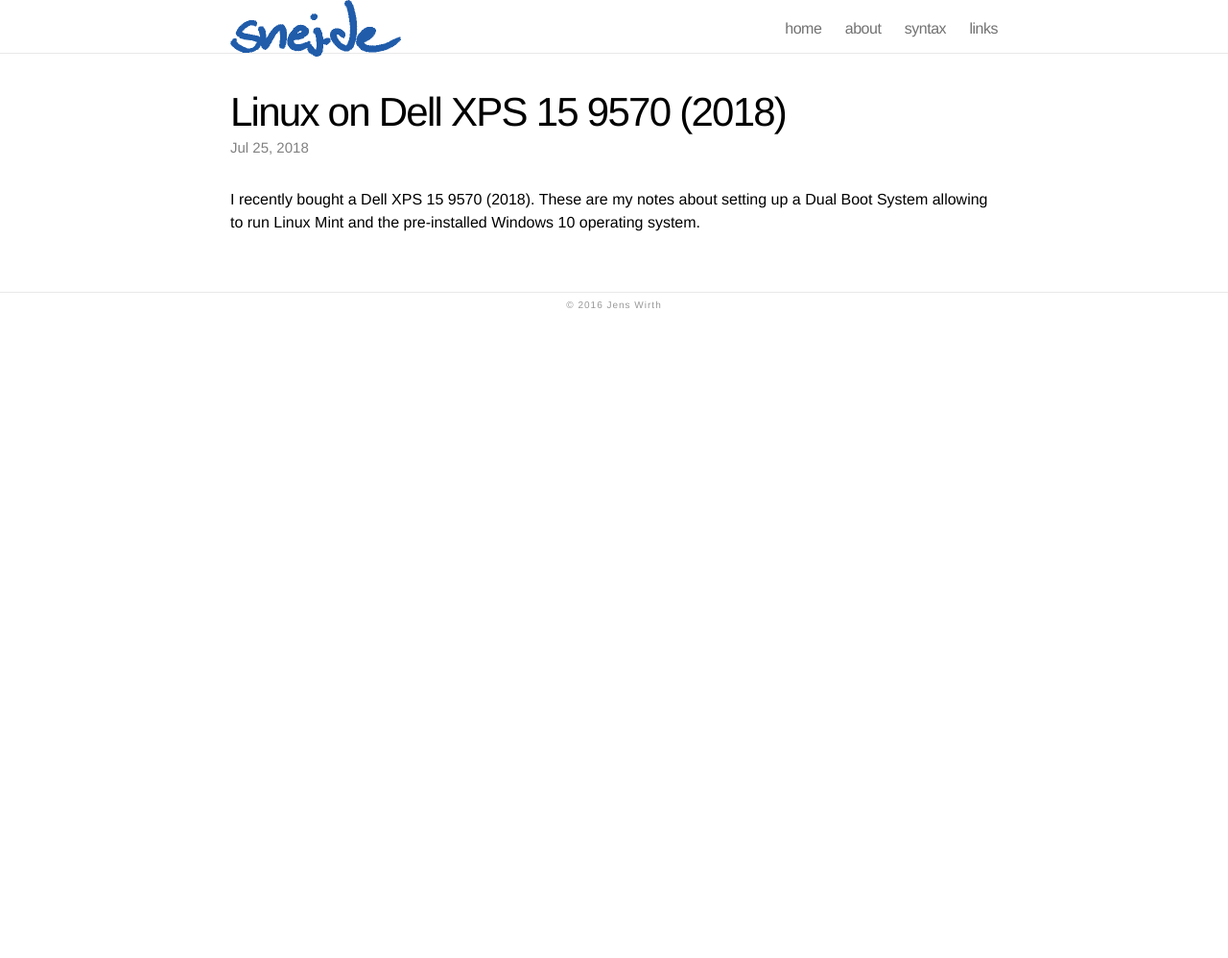
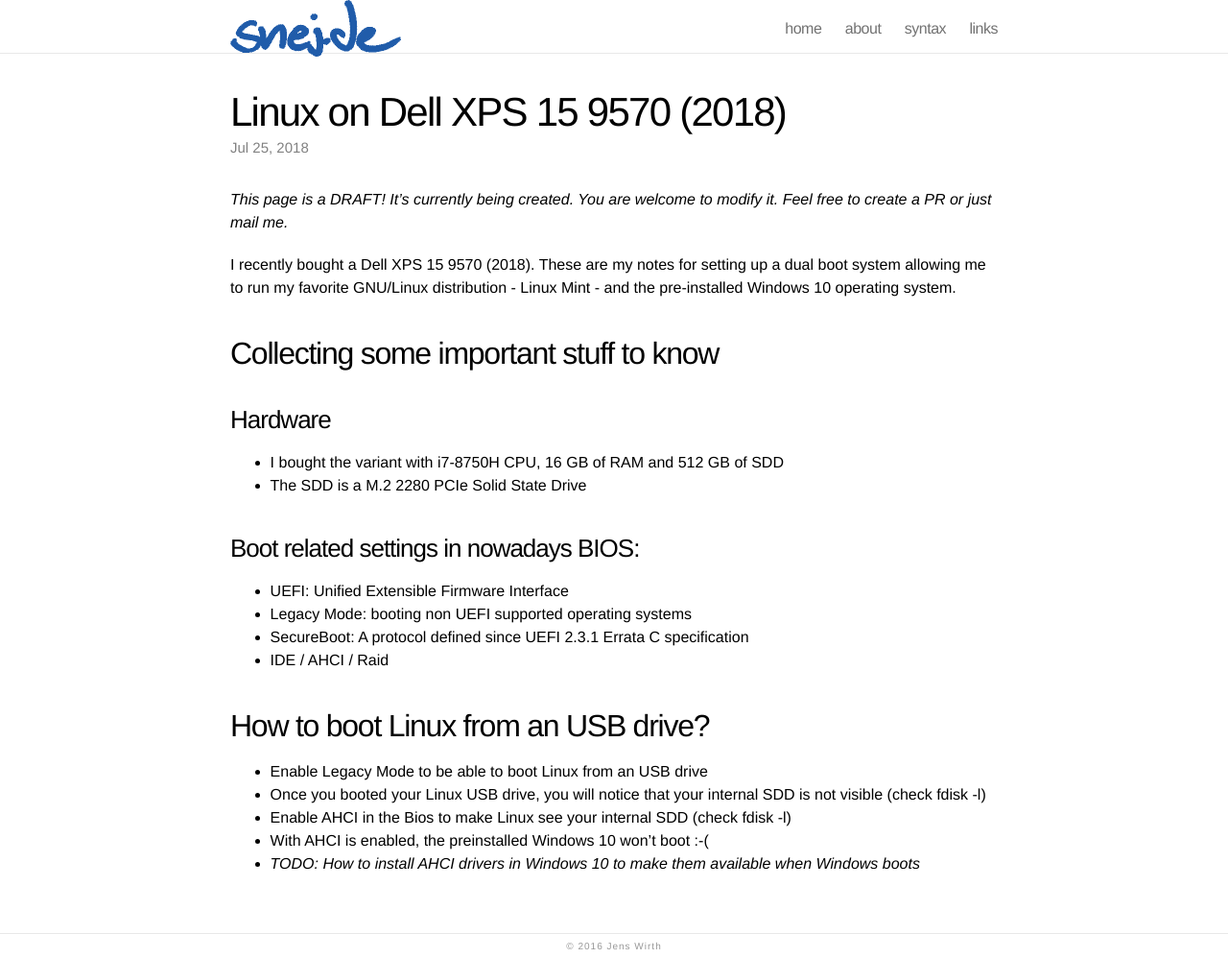
Before and after one commit to jewirth/jewirth.github.io, a Jekyll site: the page built from _posts/2018-07-25-Linux-on-Dell-XPS-15-9570-(2018).markdown, in a window 1280 px wide. Shown: the whole page at 96% size. Built offline with Jekyll 4.4.1, drawn with Linux system fonts in a browser that asks for light colours; before the commit the page ends 900 px from its top, so only the background shows below that.

Commit message:
Update 2018-07-25-Linux-on-Dell-XPS-15-9570-(2018).markdown

```diff
--- a/_posts/2018-07-25-Linux-on-Dell-XPS-15-9570-(2018).markdown
+++ b/_posts/2018-07-25-Linux-on-Dell-XPS-15-9570-(2018).markdown
@@ -3,4 +3,26 @@
 title: "Linux on Dell XPS 15 9570 (2018)"
 date: 2018-07-25 19:37:00 +0200
 ---
-I recently bought a Dell XPS 15 9570 (2018). These are my notes about setting up a Dual Boot System allowing to run Linux Mint and the pre-installed Windows 10 operating system.
+*This page is a DRAFT! It's currently being created. You are welcome to modify it. Feel free to create a PR or just mail me.*
+
+I recently bought a Dell XPS 15 9570 (2018). These are my notes for setting up a dual boot system allowing me to run my favorite GNU/Linux distribution - Linux Mint - and the pre-installed Windows 10 operating system.
+
+# Collecting some important stuff to know
+
+## Hardware
+- I bought the variant with i7-8750H CPU, 16 GB of RAM and 512 GB of SDD
+- The SDD is a M.2 2280 PCIe Solid State Drive
+
+## Boot related settings in nowadays BIOS:
+- UEFI: Unified Extensible Firmware Interface
+- Legacy Mode: booting non UEFI supported operating systems
+- SecureBoot: A protocol defined since UEFI 2.3.1 Errata C specification
+- IDE / AHCI / Raid
+
+
+# How to boot Linux from an USB drive?
+- Enable Legacy Mode to be able to boot Linux from an USB drive
+- Once you booted your Linux USB drive, you will notice that your internal SDD is not visible (check fdisk -l)
+- Enable AHCI in the Bios to make Linux see your internal SDD (check fdisk -l)
+- With AHCI is enabled, the preinstalled Windows 10 won't boot :-(
+- *TODO: How to install AHCI drivers in Windows 10 to make them available when Windows boots*
```
